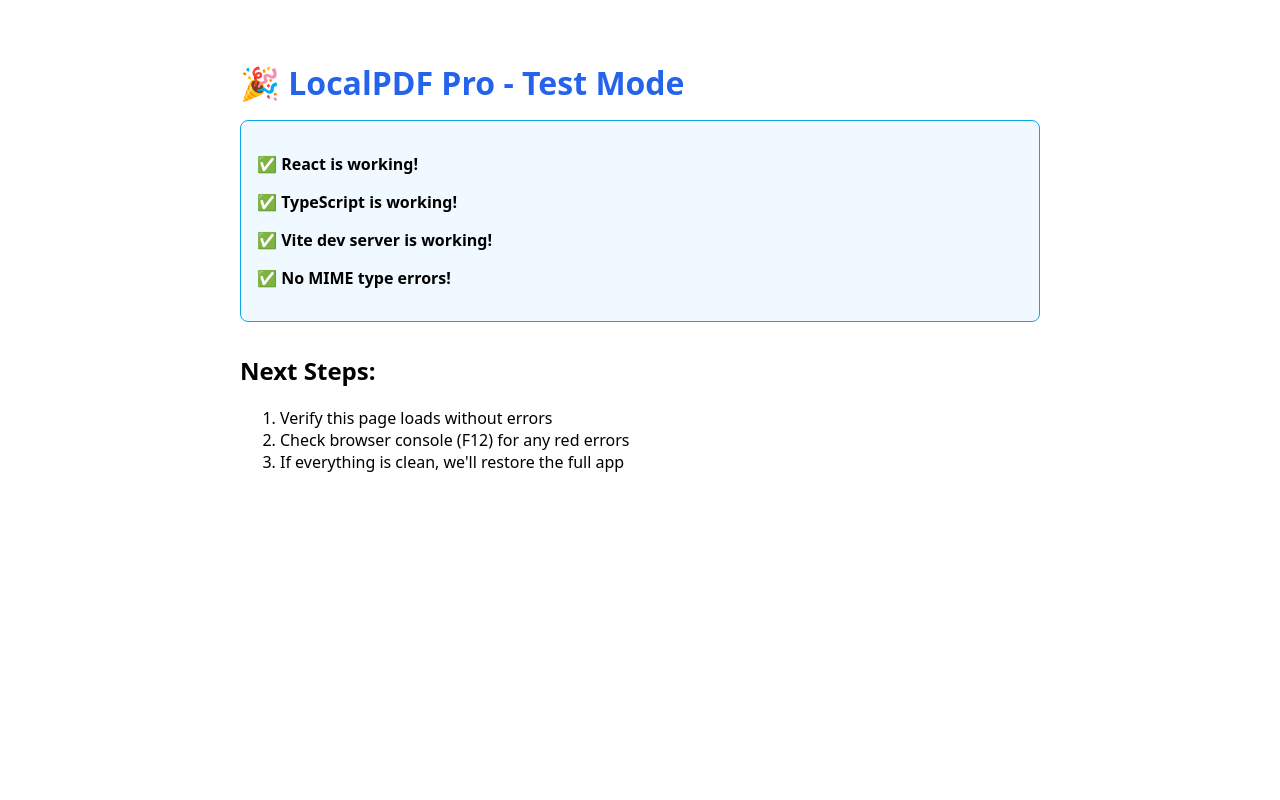
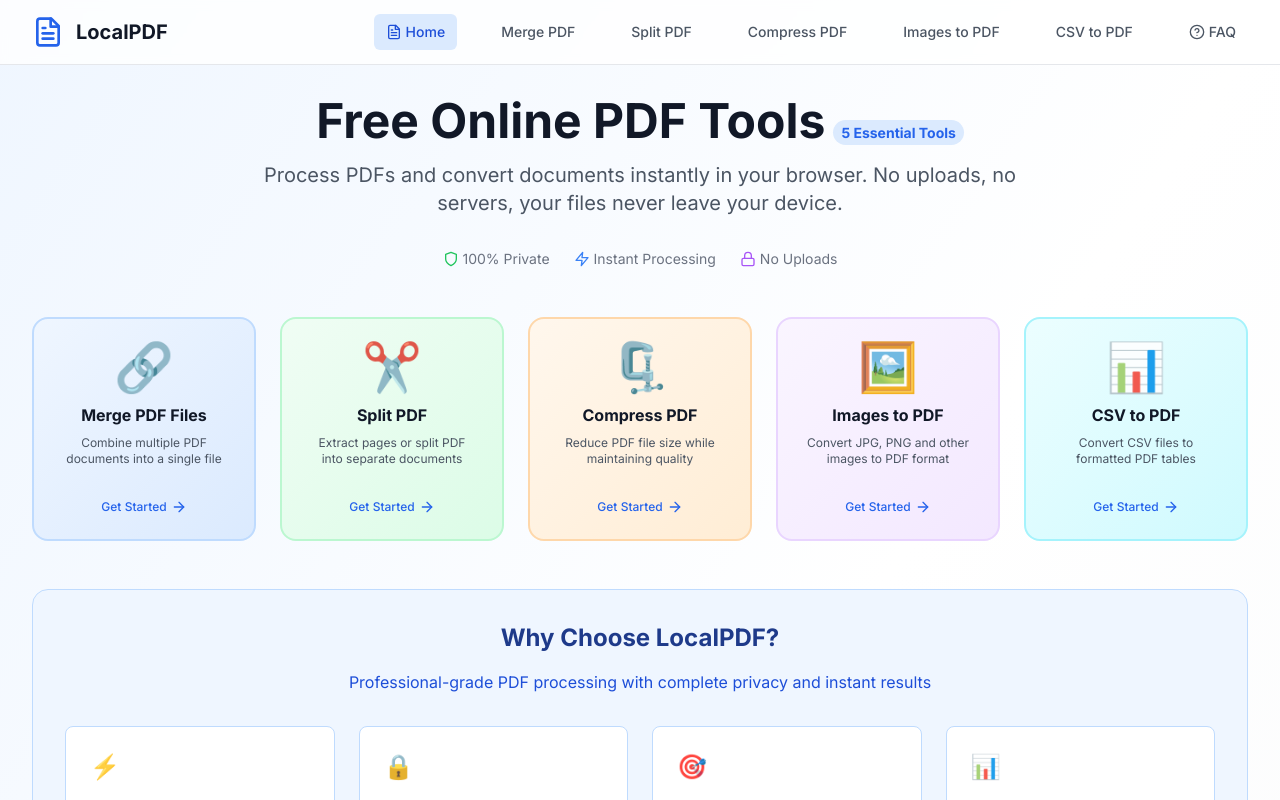
Before and after one commit to ulinycoin/clientpdf-pro, a React (Vite) app: page / in a window 1280 px wide. Shown: the top 800 px of the page. Built offline with nearby package versions, Linux system fonts and the light colour scheme.

Commit message:
🚀 Restore full app with working configuration

```diff
--- a/src/main.tsx
+++ b/src/main.tsx
@@ -1,13 +1,20 @@
 /**
- * LocalPDF - Main application entry point (TEST MODE)
+ * LocalPDF - Main application entry point
  */
 
 import { StrictMode } from 'react'
 import { createRoot } from 'react-dom/client'
-import TestApp from './TestApp'
+import { HelmetProvider } from 'react-helmet-async'
+import { ErrorBoundary } from './components/ErrorBoundary'
+import App from './App.tsx'
+import './index.css'
 
 createRoot(document.getElementById('root')!).render(
   <StrictMode>
-    <TestApp />
+    <ErrorBoundary>
+      <HelmetProvider>
+        <App />
+      </HelmetProvider>
+    </ErrorBoundary>
   </StrictMode>,
 )
```
